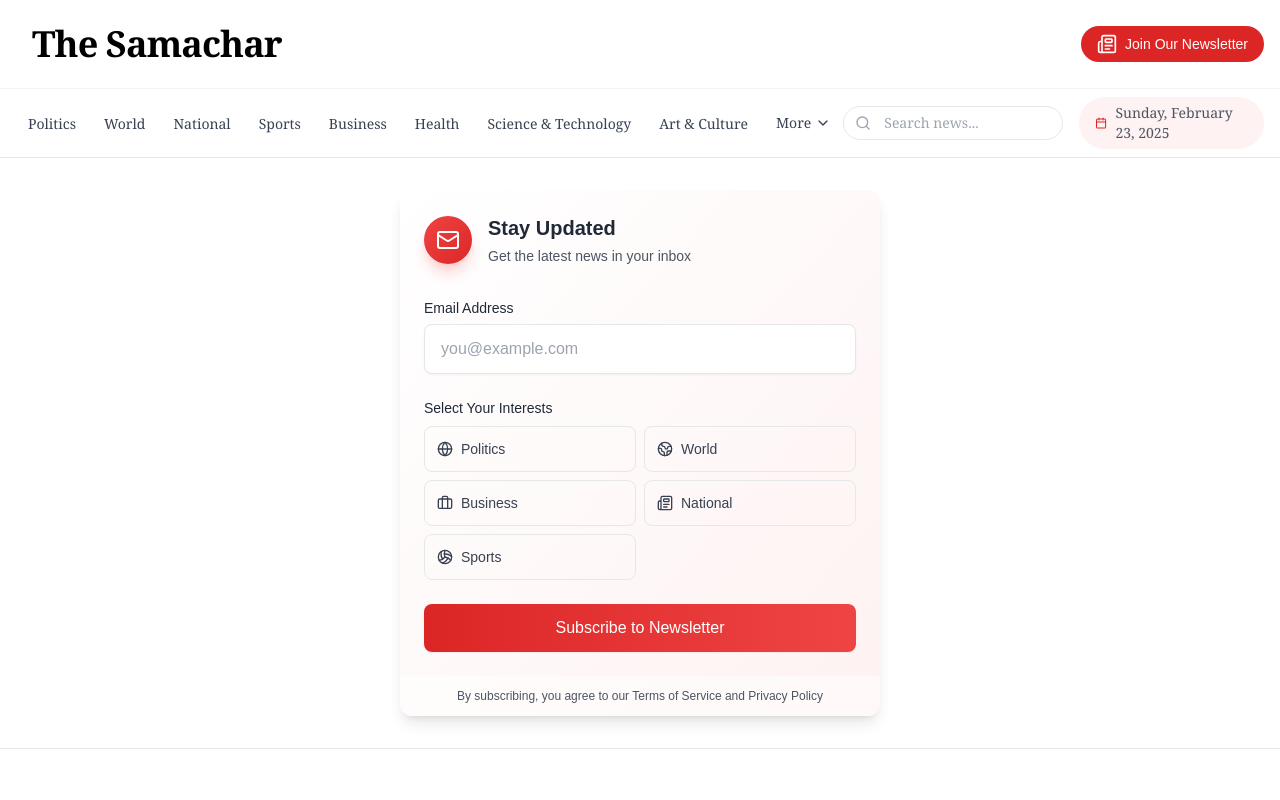
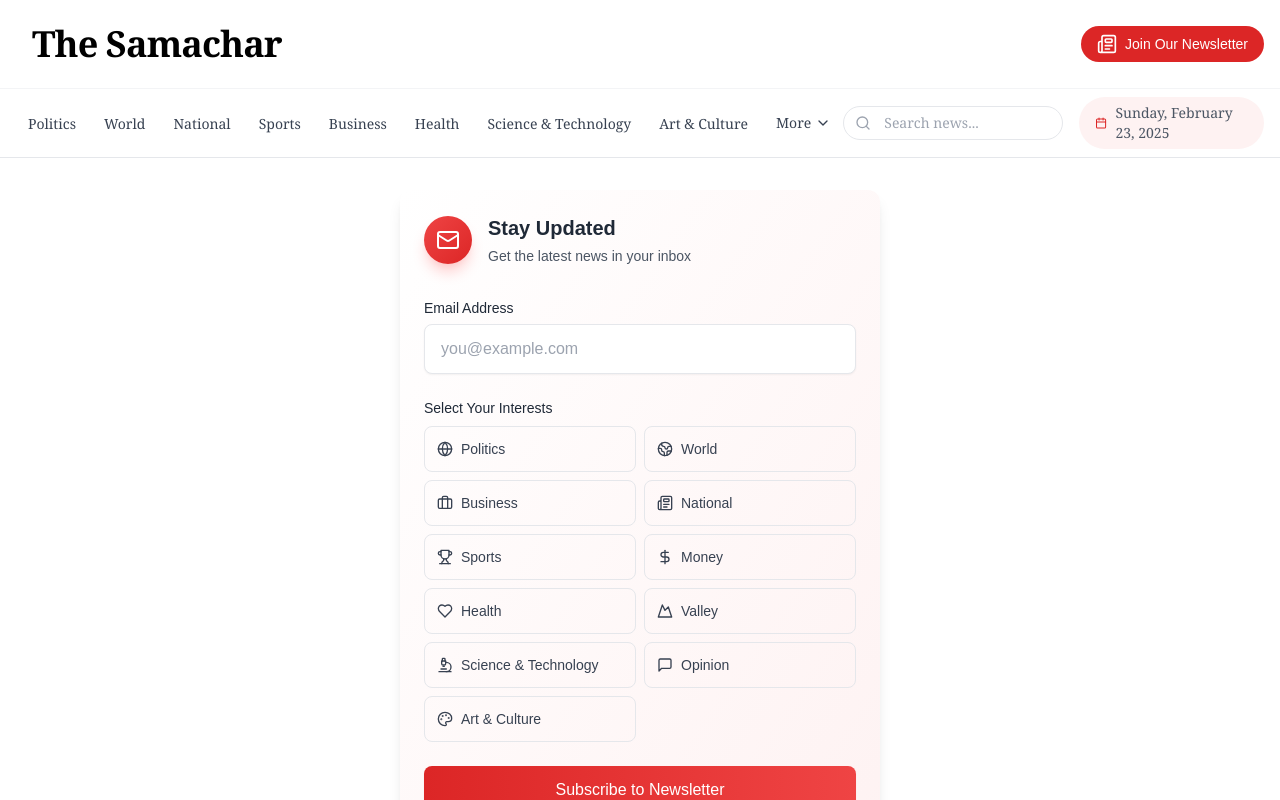
Before and after one commit to Aayush-khadka/Nepali-News-aggregrator, a Next.js app: page /newsletter/signup in a window 1280 px wide. Shown: the top 800 px of the page. Built offline with nearby package versions, Linux system fonts and the light colour scheme.

Commit message:
added more intrests

```diff
--- a/src/app/(pages)/newsletter/signup/page.js
+++ b/src/app/(pages)/newsletter/signup/page.js
@@ -11,6 +11,13 @@
   Mail,
   AlertCircle,
   CheckCircle2,
+  Trophy,
+  DollarSign,
+  Heart,
+  Mountain,
+  Microscope,
+  MessageSquare,
+  Palette,
 } from "lucide-react";
 
 const NewsletterSignup = () => {
@@ -26,7 +33,17 @@
     { name: "World", icon: Earth, slug: "world" },
     { name: "Business", icon: Briefcase, slug: "business" },
     { name: "National", icon: Newspaper, slug: "national" },
-    { name: "Sports", icon: Volleyball, slug: "sports" },
+    { name: "Sports", icon: Trophy, slug: "sports" },
+    { name: "Money", icon: DollarSign, slug: "money" },
+    { name: "Health", icon: Heart, slug: "health" },
+    { name: "Valley", icon: Mountain, slug: "valley" },
+    {
+      name: "Science & Technology",
+      icon: Microscope,
+      slug: "science-technology",
+    },
+    { name: "Opinion", icon: MessageSquare, slug: "opinion" },
+    { name: "Art & Culture", icon: Palette, slug: "art-culture" },
   ];
 
   const validateEmail = (email) => {
@@ -136,12 +153,12 @@
             </p>
           </div>
 
-          <div className="bg-blue-50 rounded-lg p-4">
-            <h3 className="font-medium text-blue-800 mb-2 flex items-center gap-2">
+          <div className="bg-red-50 rounded-lg p-4">
+            <h3 className="font-medium text-red-800 mb-2 flex items-center gap-2">
               <AlertCircle className="w-4 h-4" />
               Next steps:
             </h3>
-            <ol className="text-sm text-blue-700 space-y-2 ml-6 list-decimal">
+            <ol className="text-sm text-red-700 space-y-2 ml-6 list-decimal">
               <li>Check your email inbox</li>
               <li>Click the verification link in the email</li>
               <li>Start receiving news updates based on your interests!</li>
```
